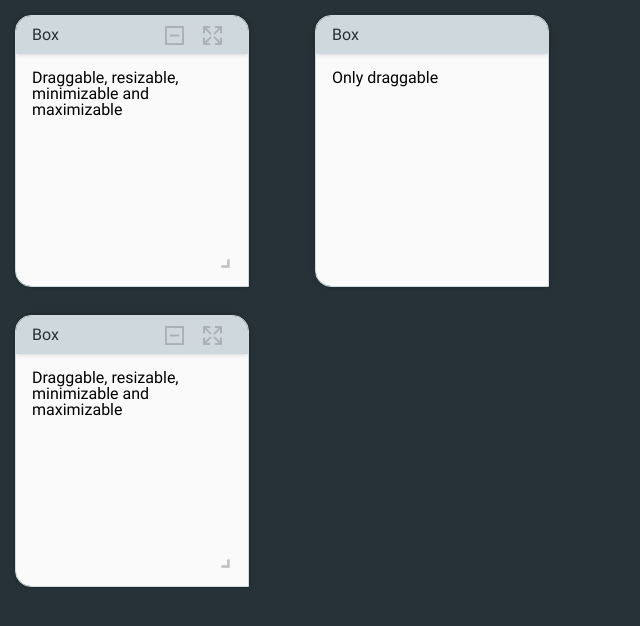
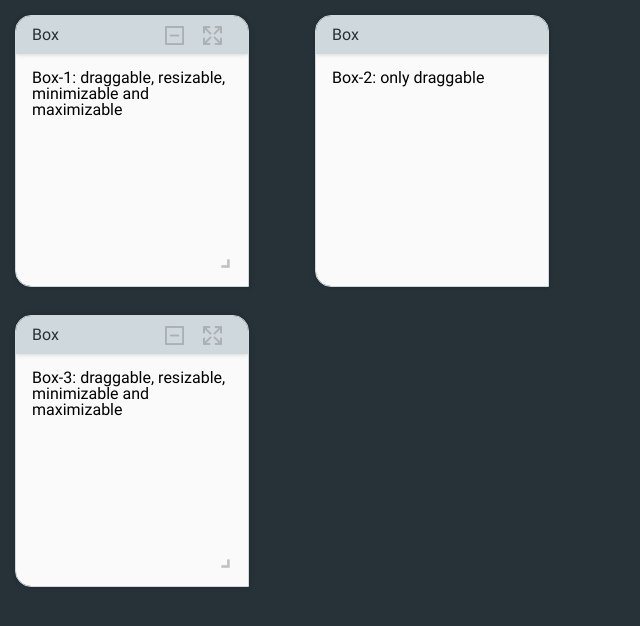
Before and after one commit to iding-ir/typescript-windows, a React (Create React App) app: page / in a window 1280 px wide. Shown: the top 626 px of the page, without its empty margins (0-640 px from the left). Built offline with nearby package versions, Linux system fonts and the light colour scheme.

Commit message:
Bugfix for minimize classes

```diff
--- a/src/components/Windows.scss
+++ b/src/components/Windows.scss
@@ -28,7 +28,7 @@ $border-radius: 1rem;
       background-color: #fafafa;
     }
 
-    &.tw-minimize-off {
+    &.tw-minimize-on {
       position: relative;
       transform: none !important;
       border-radius: $border-radius;
--- a/src/components/Windows.tsx
+++ b/src/components/Windows.tsx
@@ -193,8 +193,8 @@ const Windows = (props: WindowsProps) => {
       };
 
       const classNames = clsx("tw-window", key, {
-        "tw-minimize-on": !windowMinimizes[key],
-        "tw-minimize-off": windowMinimizes[key],
+        "tw-minimize-on": windowMinimizes[key],
+        "tw-minimize-off": !windowMinimizes[key],
         "tw-maximize-on": windowMaximizes[key],
         "tw-maximize-off": !windowMaximizes[key],
       });
--- a/src/windows.tsx
+++ b/src/windows.tsx
@@ -6,7 +6,9 @@ import Box from "./components/Box";
 export const windows: Window[] = [
   {
     key: "box-1",
-    component: <Box text="Draggable, resizable, minimizable and maximizable" />,
+    component: (
+      <Box text="Box-1: draggable, resizable, minimizable and maximizable" />
+    ),
     size: { w: 200, h: 200 },
     location: { x: 15, y: 15 },
     draggable: true,
@@ -17,7 +19,7 @@ export const windows: Window[] = [
   },
   {
     key: "box-2",
-    component: <Box text="Only draggable" />,
+    component: <Box text="Box-2: only draggable" />,
     size: { w: 200, h: 200 },
     location: { x: 315, y: 15 },
     draggable: true,
@@ -28,7 +30,9 @@ export const windows: Window[] = [
   },
   {
     key: "box-3",
-    component: <Box text="Draggable, resizable, minimizable and maximizable" />,
+    component: (
+      <Box text="Box-3: draggable, resizable, minimizable and maximizable" />
+    ),
     size: { w: 200, h: 200 },
     location: { x: 15, y: 315 },
     draggable: true,
```
